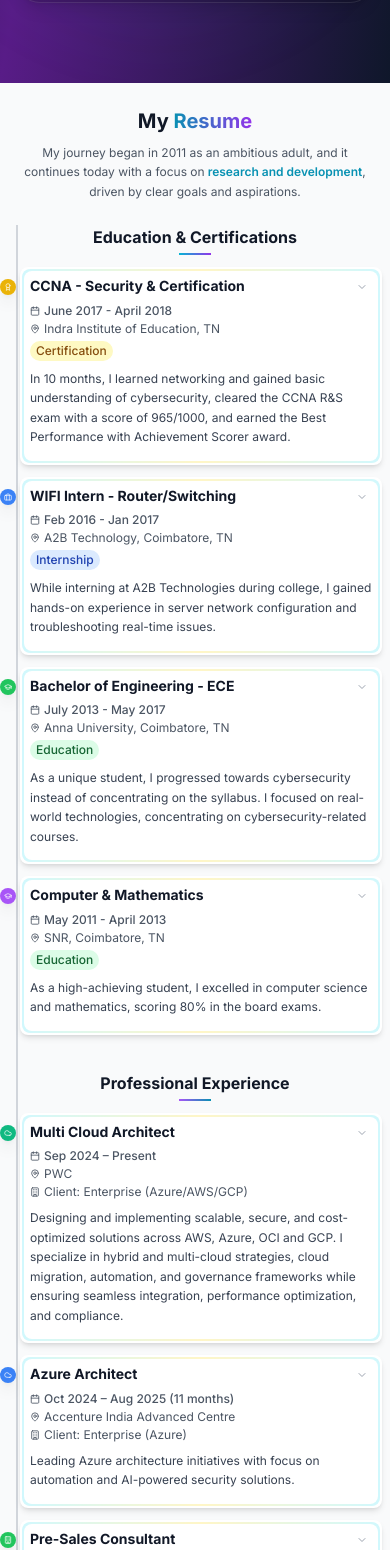
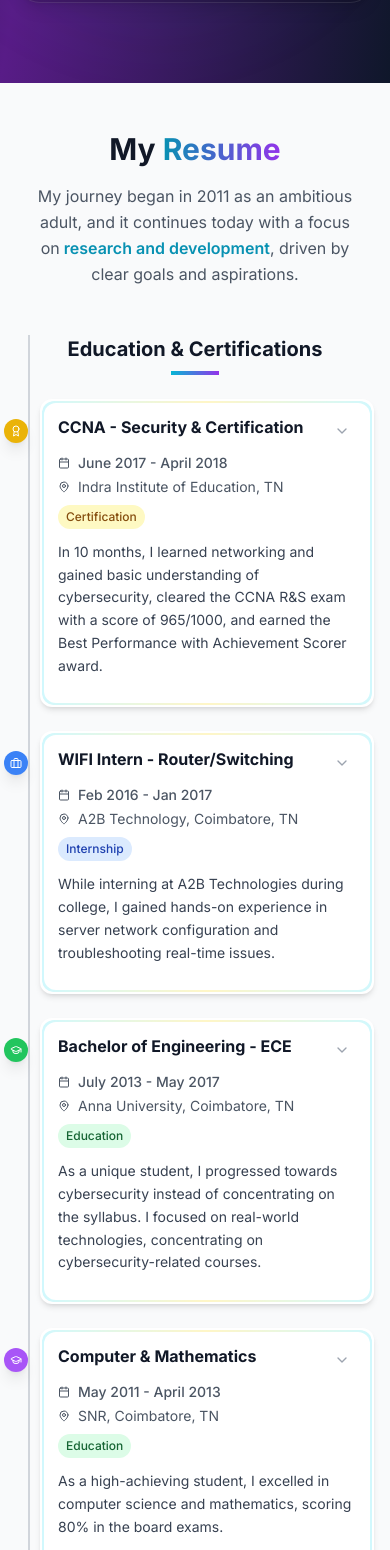
Before and after one commit to DeepanTechnoids/DEEPANTECHNOIDS.GITHUB.IO, a React (Vite) app: page / in a window 390 px wide. Shown: the part 6248-7798 px from the top of the page. Built offline with nearby package versions, Linux system fonts and the light colour scheme.

Commit message:
deepan update

```diff
--- a/src/components/Resume.tsx
+++ b/src/components/Resume.tsx
@@ -210,7 +210,7 @@ const Resume = () => {
 
     return (
       <div
-        className={`relative mb-3 xs:mb-4 sm:mb-6 md:mb-8 ${isLeft ? 'xs:pr-1 sm:pr-2 md:pr-4 lg:pr-8' : 'xs:pl-1 sm:pl-2 md:pl-4 lg:pl-8'}`}
+        className={`relative mb-6 md:mb-8 lg:mb-10 ${isLeft ? 'md:pr-4 lg:pr-8' : 'md:pl-4 lg:pl-8'}`}
         style={{
           animationDelay: `${index * 200}ms`,
           transform: isVisible ? 'translateY(0)' : 'translateY(30px)',
@@ -218,61 +218,59 @@ const Resume = () => {
           transition: `all 0.6s cubic-bezier(0.4, 0, 0.2, 1) ${index * 200}ms`
         }}
       >
-        {/* Timeline connector - Hidden on mobile, visible on larger screens */}
-        <div className={`hidden sm:block absolute top-4 xs:top-5 sm:top-6 ${isLeft ? 'right-0' : 'left-0'} w-1 xs:w-2 md:w-4 lg:w-8 h-0.5 bg-gray-300`}></div>
+        {/* Timeline connector - Hidden on mobile, visible on md+ */}
+        <div className={`hidden md:block absolute top-6 ${isLeft ? 'right-0' : 'left-0'} w-4 lg:w-8 h-0.5 bg-gray-300`}></div>
 
         {/* Timeline marker - Responsive positioning */}
-        <div className={`absolute top-3 xs:top-4 ${isLeft ? 'xs:-right-1 sm:-right-2 md:-right-3' : 'xs:-left-1 sm:-left-2 md:-left-3'} -left-2 xs:-left-3 sm:left-auto w-4 h-4 xs:w-5 xs:h-5 sm:w-6 sm:h-6 ${item.color} rounded-full flex items-center justify-center shadow-lg z-10`}>
-          <Icon className="h-2 w-2 xs:h-2.5 xs:w-2.5 sm:h-3 sm:w-3 text-white" />
+        <div className={`absolute top-5 ${isLeft ? 'md:-right-3' : 'md:-left-3'} -left-3 md:left-auto w-6 h-6 ${item.color} rounded-full flex items-center justify-center shadow-lg z-10`}>
+          <Icon className="h-3 w-3 text-white" />
         </div>
 
         {/* Content card - Fully responsive */}
         <div
-          className="box group bg-white rounded-lg sm:rounded-xl shadow-md hover:shadow-lg sm:hover:shadow-xl transition-all duration-300 border-2 border-transparent overflow-hidden ml-3 xs:ml-4 sm:ml-0 relative cursor-pointer"
+          className="group bg-white rounded-xl md:rounded-2xl shadow-md hover:shadow-lg md:hover:shadow-xl transition-all duration-300 border-2 border-transparent overflow-hidden ml-6 md:ml-0 relative cursor-pointer"
           onClick={() => toggleExpanded(item.id)}
         >
           {/* Multi-color animated border */}
-          <div className="absolute -inset-0.5 bg-gradient-to-r from-cyan-300 via-purple-300 via-pink-300 via-blue-300 via-green-300 via-yellow-300 to-cyan-300 rounded-lg sm:rounded-xl opacity-30 group-hover:opacity-100 transition-opacity duration-500 blur-sm -z-10"></div>
-          <div className="absolute inset-0 bg-gradient-to-r from-cyan-300 via-purple-300 via-pink-300 via-blue-300 via-green-300 via-yellow-300 to-cyan-300 rounded-lg sm:rounded-xl opacity-30 group-hover:opacity-100 transition-opacity duration-500 p-0.5">
-            <div className="w-full h-full bg-white rounded-lg sm:rounded-xl"></div>
+          <div className="absolute -inset-0.5 bg-gradient-to-r from-cyan-300 via-purple-300 via-pink-300 via-blue-300 via-green-300 via-yellow-300 to-cyan-300 rounded-xl md:rounded-2xl opacity-30 group-hover:opacity-100 transition-opacity duration-500 blur-sm -z-10"></div>
+          <div className="absolute inset-0 bg-gradient-to-r from-cyan-300 via-purple-300 via-pink-300 via-blue-300 via-green-300 via-yellow-300 to-cyan-300 rounded-xl md:rounded-2xl opacity-30 group-hover:opacity-100 transition-opacity duration-500 p-0.5">
+            <div className="w-full h-full bg-white rounded-xl md:rounded-2xl"></div>
           </div>
 
-          <div className="p-2 xs:p-3 sm:p-4 md:p-6">
+          <div className="p-4 md:p-6 lg:p-8">
             <div className="relative z-10">
               {/* Header - Responsive layout */}
-            <div className="flex flex-col gap-1 xs:gap-2 sm:gap-3 mb-2 xs:mb-3 sm:mb-4">
+              <div className="flex flex-col gap-2 md:gap-3 mb-3 md:mb-4">
                 <div className="flex items-start justify-between gap-2">
                   <div className="flex-1 min-w-0">
-                  <h3 className="text-sm xs:text-base sm:text-lg md:text-xl font-bold text-gray-900 mb-1 xs:mb-1 sm:mb-2 leading-tight break-words">
+                    <h3 className="text-base md:text-lg lg:text-xl font-bold text-gray-900 mb-1 md:mb-2 leading-tight break-words">
                       {item.title || item.role}
                     </h3>
                   </div>
-                <div
-                  className="flex-shrink-0 p-1 xs:p-1.5 sm:p-2 text-gray-400 hover:text-gray-600 hover:bg-gray-100 rounded-lg transition-colors duration-200"
-                >
-                  {isExpanded ? <ChevronUp className="h-3 w-3 xs:h-4 xs:w-4 sm:h-5 sm:w-5" /> : <ChevronDown className="h-3 w-3 xs:h-4 xs:w-4 sm:h-5 sm:w-5" />}
+                  <div className="flex-shrink-0 p-1.5 md:p-2 text-gray-400 hover:text-gray-600 hover:bg-gray-100 rounded-lg transition-colors duration-200">
+                    {isExpanded ? <ChevronUp className="h-4 w-4 md:h-5 md:w-5" /> : <ChevronDown className="h-4 w-4 md:h-5 md:w-5" />}
                   </div>
                 </div>
 
-              <div className="space-y-0.5 xs:space-y-1 sm:space-y-2">
-                <div className="flex items-center gap-1 xs:gap-2 text-xs sm:text-sm text-gray-600">
-                  <Calendar className="h-2.5 w-2.5 xs:h-3 xs:w-3 sm:h-4 sm:w-4 flex-shrink-0" />
+                <div className="space-y-1 md:space-y-2">
+                  <div className="flex items-center gap-2 text-sm md:text-base text-gray-600">
+                    <Calendar className="h-3 w-3 md:h-4 md:w-4 flex-shrink-0" />
                     <span className="font-medium break-words">{item.period}</span>
                   </div>
-                <div className="flex items-center gap-1 xs:gap-2 text-xs sm:text-sm text-gray-600">
-                  <MapPin className="h-2.5 w-2.5 xs:h-3 xs:w-3 sm:h-4 sm:w-4 flex-shrink-0" />
+                  <div className="flex items-center gap-2 text-sm md:text-base text-gray-600">
+                    <MapPin className="h-3 w-3 md:h-4 md:w-4 flex-shrink-0" />
                     <span className="break-words">{item.institution || item.company}</span>
                   </div>
                   {item.client && (
-                  <div className="flex items-center gap-1 xs:gap-2 text-xs sm:text-sm text-gray-600">
-                    <Building className="h-2.5 w-2.5 xs:h-3 xs:w-3 sm:h-4 sm:w-4 flex-shrink-0" />
+                    <div className="flex items-center gap-2 text-sm md:text-base text-gray-600">
+                      <Building className="h-3 w-3 md:h-4 md:w-4 flex-shrink-0" />
                       <span className="break-words">Client: {item.client}</span>
                     </div>
                   )}
                 </div>
 
                 {item.type && (
-                <span className={`inline-block px-1.5 xs:px-2 py-0.5 xs:py-1 text-xs font-medium rounded-full self-start ${
+                  <span className={`inline-block px-2 md:px-3 py-1 text-xs md:text-sm font-medium rounded-full self-start ${
                     item.type === 'Certification' ? 'bg-yellow-100 text-yellow-800' :
                     item.type === 'Internship' ? 'bg-blue-100 text-blue-800' :
                     'bg-green-100 text-green-800'
@@ -283,22 +281,22 @@ const Resume = () => {
               </div>
 
               {/* Description - Responsive text */}
-            <p className="text-gray-700 text-xs sm:text-sm md:text-base leading-relaxed mb-2 xs:mb-3 sm:mb-4">
+              <p className="text-gray-700 text-sm md:text-base leading-relaxed mb-3 md:mb-4">
                 {item.description}
               </p>
 
               {/* Expandable content */}
               <div className={`transition-all duration-300 overflow-hidden ${
-              isExpanded ? 'max-h-[800px] xs:max-h-[700px] sm:max-h-[600px] md:max-h-[500px] opacity-100' : 'max-h-0 opacity-0'
+                isExpanded ? 'max-h-[1000px] opacity-100' : 'max-h-0 opacity-0'
               }`}>
-              <div className="border-t border-gray-100 pt-2 xs:pt-3 sm:pt-4">
-                <h4 className="font-semibold text-gray-900 mb-1.5 xs:mb-2 sm:mb-3 text-xs sm:text-sm md:text-base">
+                <div className="border-t border-gray-100 pt-3 md:pt-4">
+                  <h4 className="font-semibold text-gray-900 mb-2 md:mb-3 text-sm md:text-base">
                     {item.achievements ? 'Key Achievements:' : 'Key Responsibilities & Impact:'}
                   </h4>
-                <ul className="space-y-1 xs:space-y-1.5 sm:space-y-2">
+                  <ul className="space-y-1.5 md:space-y-2">
                     {(item.achievements || item.responsibilities)?.map((point: string, idx: number) => (
-                    <li key={idx} className="flex items-start gap-1.5 xs:gap-2 text-xs sm:text-sm md:text-base text-gray-700">
-                      <div className="w-1 h-1 xs:w-1.5 xs:h-1.5 bg-cyan-500 rounded-full mt-1 xs:mt-1.5 sm:mt-2 flex-shrink-0"></div>
+                      <li key={idx} className="flex items-start gap-2 text-sm md:text-base text-gray-700">
+                        <div className="w-1.5 h-1.5 bg-cyan-500 rounded-full mt-2 flex-shrink-0"></div>
                         <span className="leading-relaxed break-words">{point}</span>
                       </li>
                     ))}
@@ -306,21 +304,21 @@ const Resume = () => {
 
                   {/* Credentials - Fully responsive buttons */}
                   {item.credentials && (
-                  <div className="mt-2 xs:mt-3 sm:mt-4 pt-2 xs:pt-3 sm:pt-4 border-t border-gray-100">
-                    <h4 className="font-semibold text-gray-900 mb-1.5 xs:mb-2 sm:mb-3 text-xs sm:text-sm md:text-base">
+                    <div className="mt-3 md:mt-4 pt-3 md:pt-4 border-t border-gray-100">
+                      <h4 className="font-semibold text-gray-900 mb-2 md:mb-3 text-sm md:text-base">
                         Credentials:
                       </h4>
-                    <div className="flex flex-col xs:flex-row flex-wrap gap-1.5 xs:gap-2">
+                      <div className="flex flex-col sm:flex-row flex-wrap gap-2">
                         {item.credentials.map((cred: any, idx: number) => (
                           <a
                             key={idx}
                             href={cred.link}
                             target="_blank"
                             rel="noopener noreferrer"
-                          className="inline-flex items-center justify-center gap-1 px-2 xs:px-3 py-1.5 xs:py-2 bg-cyan-600 hover:bg-cyan-700 text-white rounded-full text-xs font-medium transition-colors duration-200 w-full xs:w-auto min-w-0"
+                            className="inline-flex items-center justify-center gap-1 px-3 md:px-4 py-2 bg-cyan-600 hover:bg-cyan-700 text-white rounded-full text-xs md:text-sm font-medium transition-colors duration-200 w-full sm:w-auto min-w-0"
                             onClick={(e) => e.stopPropagation()}
                           >
-                          <ExternalLink className="h-2.5 w-2.5 xs:h-3 xs:w-3 flex-shrink-0" />
+                            <ExternalLink className="h-3 w-3 flex-shrink-0" />
                             <span className="truncate">{cred.name}</span>
                           </a>
                         ))}
@@ -337,34 +335,34 @@ const Resume = () => {
   };
 
   return (
-    <section id="resume" ref={sectionRef} className="py-6 sm:py-8 md:py-12 lg:py-16 xl:py-20 bg-gray-50 lg:ml-56 xl:ml-64">
-      <div className="max-w-7xl mx-auto px-2 xs:px-3 sm:px-4 md:px-6 lg:px-8">
+    <section id="resume" ref={sectionRef} className="py-12 md:py-16 lg:py-20 bg-gray-50 lg:ml-56 xl:ml-64">
+      <div className="max-w-7xl mx-auto px-4 md:px-6 lg:px-8">
         {/* Section Title - Fully responsive typography */}
-        <div className="text-center mb-6 xs:mb-8 sm:mb-10 md:mb-12 lg:mb-16">
-          <h2 className="text-xl xs:text-2xl sm:text-3xl md:text-4xl lg:text-5xl font-bold text-gray-900 mb-2 xs:mb-3 sm:mb-4 px-1 xs:px-2">
+        <div className="text-center mb-12 md:mb-16">
+          <h2 className="text-3xl md:text-4xl lg:text-5xl font-bold text-gray-900 mb-4 px-2">
             My <span className="text-transparent bg-clip-text bg-gradient-to-r from-cyan-600 to-purple-600">Resume</span>
           </h2>
-          <p className="text-xs xs:text-sm sm:text-base md:text-lg lg:text-xl text-gray-600 max-w-3xl mx-auto leading-relaxed px-2 xs:px-4 sm:px-2 md:px-0">
+          <p className="text-base md:text-lg lg:text-xl text-gray-600 max-w-3xl mx-auto leading-relaxed px-4 md:px-2">
             My journey began in 2011 as an ambitious adult, and it continues today with a focus on
             <span className="text-cyan-600 font-semibold"> research and development</span>, driven by clear goals and aspirations.
           </p>
         </div>
 
         {/* Fully Responsive Layout */}
-        <div className="grid grid-cols-1 lg:grid-cols-2 gap-3 xs:gap-4 sm:gap-6 md:gap-8 lg:gap-12 relative">
-          {/* Central Timeline Line - Hidden on mobile, visible on larger screens */}
+        <div className="grid grid-cols-1 lg:grid-cols-2 gap-8 lg:gap-12 relative">
+          {/* Central Timeline Line - Hidden on mobile, visible on lg+ */}
           <div className="hidden lg:block absolute left-1/2 top-0 bottom-0 w-0.5 bg-gray-300 transform -translate-x-1/2"></div>
 
-          {/* Mobile Timeline Line - Visible only on mobile */}
-          <div className="lg:hidden absolute left-2 xs:left-2.5 sm:left-3 top-0 bottom-0 w-0.5 bg-gray-300"></div>
+          {/* Mobile Timeline Line - Visible only on mobile and tablet */}
+          <div className="lg:hidden absolute left-3 top-0 bottom-0 w-0.5 bg-gray-300"></div>
 
           {/* Left Column - Education, Certifications, Internships */}
-          <div className="space-y-3 xs:space-y-4 sm:space-y-6 md:space-y-8">
-            <div className="text-center lg:text-right mb-3 xs:mb-4 sm:mb-6 md:mb-8">
-              <h3 className="text-base xs:text-lg sm:text-xl md:text-2xl font-bold text-gray-900 mb-1 xs:mb-2 px-1 xs:px-2">
+          <div className="space-y-6 md:space-y-8">
+            <div className="text-center lg:text-right mb-6 md:mb-8">
+              <h3 className="text-xl md:text-2xl font-bold text-gray-900 mb-2 px-2">
                 Education & Certifications
               </h3>
-              <div className="w-8 xs:w-12 sm:w-16 h-0.5 xs:h-1 bg-gradient-to-r from-cyan-500 to-purple-600 mx-auto lg:ml-auto lg:mr-0"></div>
+              <div className="w-12 md:w-16 h-1 bg-gradient-to-r from-cyan-500 to-purple-600 mx-auto lg:ml-auto lg:mr-0"></div>
             </div>
 
             {educationData.map((item, index) => (
@@ -373,12 +371,12 @@ const Resume = () => {
           </div>
 
           {/* Right Column - Professional Experience */}
-          <div className="space-y-3 xs:space-y-4 sm:space-y-6 md:space-y-8 mt-6 xs:mt-8 sm:mt-10 md:mt-12 lg:mt-0">
-            <div className="text-center lg:text-left mb-3 xs:mb-4 sm:mb-6 md:mb-8">
-              <h3 className="text-base xs:text-lg sm:text-xl md:text-2xl font-bold text-gray-900 mb-1 xs:mb-2 px-1 xs:px-2">
+          <div className="space-y-6 md:space-y-8 mt-8 md:mt-12 lg:mt-0">
+            <div className="text-center lg:text-left mb-6 md:mb-8">
+              <h3 className="text-xl md:text-2xl font-bold text-gray-900 mb-2 px-2">
                 Professional Experience
               </h3>
-              <div className="w-8 xs:w-12 sm:w-16 h-0.5 xs:h-1 bg-gradient-to-r from-purple-500 to-cyan-600 mx-auto lg:ml-0 lg:mr-auto"></div>
+              <div className="w-12 md:w-16 h-1 bg-gradient-to-r from-purple-500 to-cyan-600 mx-auto lg:ml-0 lg:mr-auto"></div>
             </div>
 
             {experienceData.map((item, index) => (
```
Also changed, not shown: src/components/Awards.tsx (+62 -46 lines). Lines whose indentation alone changed are shown as unchanged.
